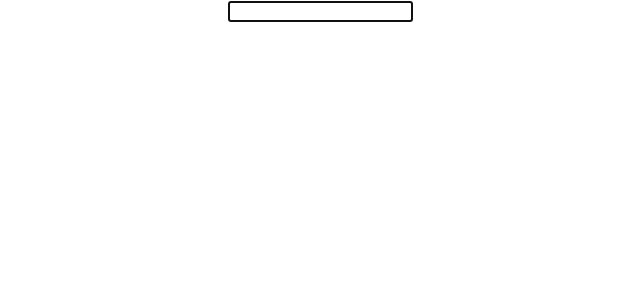
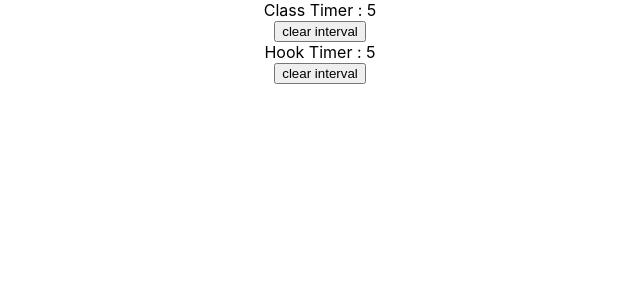
Before and after one commit to R4m21/react-hooks, a React (Create React App) app: page / in a window 1280 px wide. Shown: the top 300 px of the page, without its empty margins (320-960 px from the left). Built offline with nearby package versions, Linux system fonts and the light colour scheme.

Commit message:
useRef Hook part 2

```diff
--- a/src/App.js
+++ b/src/App.js
@@ -1,9 +1,11 @@
 import React from "react";
 // import React, { useReducer } from "react";
 import "./App.css";
+import ClassTimer from "./components/useRef Hook/ClassTimer";
+import HookTimer from "./components/useRef Hook/HookTimer";
 // import ParentComponent from "./components/useCallback Hook/ParentComponent";
 // import Counter from "./components/useMemo Hook/Counter";
-import FocusInput from "./components/useRef Hook/FocusInput";
+// import FocusInput from "./components/useRef Hook/FocusInput";
 // import DataFetching1 from "./components/fetching data with useReducer/DataFetching1";
 // import DataFetching2 from "./components/fetching data with useReducer/DataFetching2";
 // import DataFetching3 from "./components/fetching data with useReducer/DataFetching3";
@@ -83,7 +85,9 @@
       {/* <DataFetching3/> */}
       {/* <ParentComponent/> */}
       {/* <Counter/> */}
-      <FocusInput/>
+      {/* <FocusInput/> */}
+      <ClassTimer/>
+      <HookTimer/>
     </div>
   );
 }
--- /dev/null
+++ b/src/components/useRef Hook/ClassTimer.js
@@ -0,0 +1,30 @@
+import React, { Component } from "react";
+
+class ClassTimer extends Component {
+  constructor(props) {
+    super(props);
+
+    this.state = {
+      timer: 0,
+    };
+  }
+  componentDidMount() {
+    this.interval = setInterval(() => {
+      this.setState((prevSate) => ({
+        timer: prevSate.timer + 1,
+      }));
+    }, 1000);
+  }
+  componentWillUnmount() {
+    clearInterval(this.interval);
+  }
+
+  render() {
+    return <div>
+    Class Timer : {this.state.timer}<br/>
+    <button onClick={()=>clearInterval(this.interval)}>clear interval</button>
+    </div>;
+  }
+}
+
+export default ClassTimer;
--- /dev/null
+++ b/src/components/useRef Hook/HookTimer.js
@@ -0,0 +1,23 @@
+import React, { useEffect, useRef, useState } from 'react'
+
+function HookTimer() {
+    const [timer, setTimer] = useState(0)
+    const intervalRef = useRef()
+    useEffect(() => {
+        intervalRef.current = setInterval(() => {
+            setTimer(prevTimer => prevTimer+1)
+        }, 1000);
+        return () => {
+            clearInterval(intervalRef.current)
+        }
+    }, [])
+    return (
+        <div>
+        Hook Timer : {timer}
+        <br/>
+        <button onClick={()=>clearInterval(intervalRef.current)}>clear interval</button>
+        </div>
+    )
+}
+
+export default HookTimer
```
